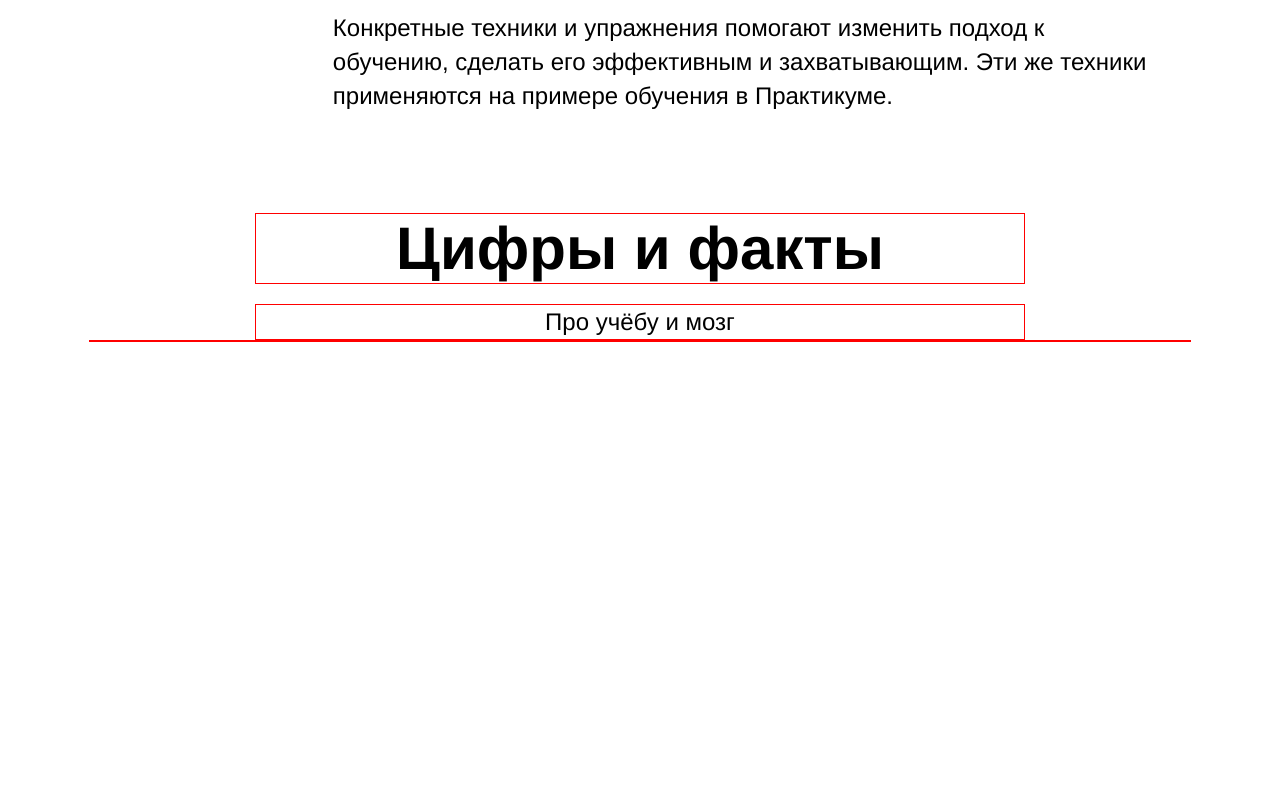
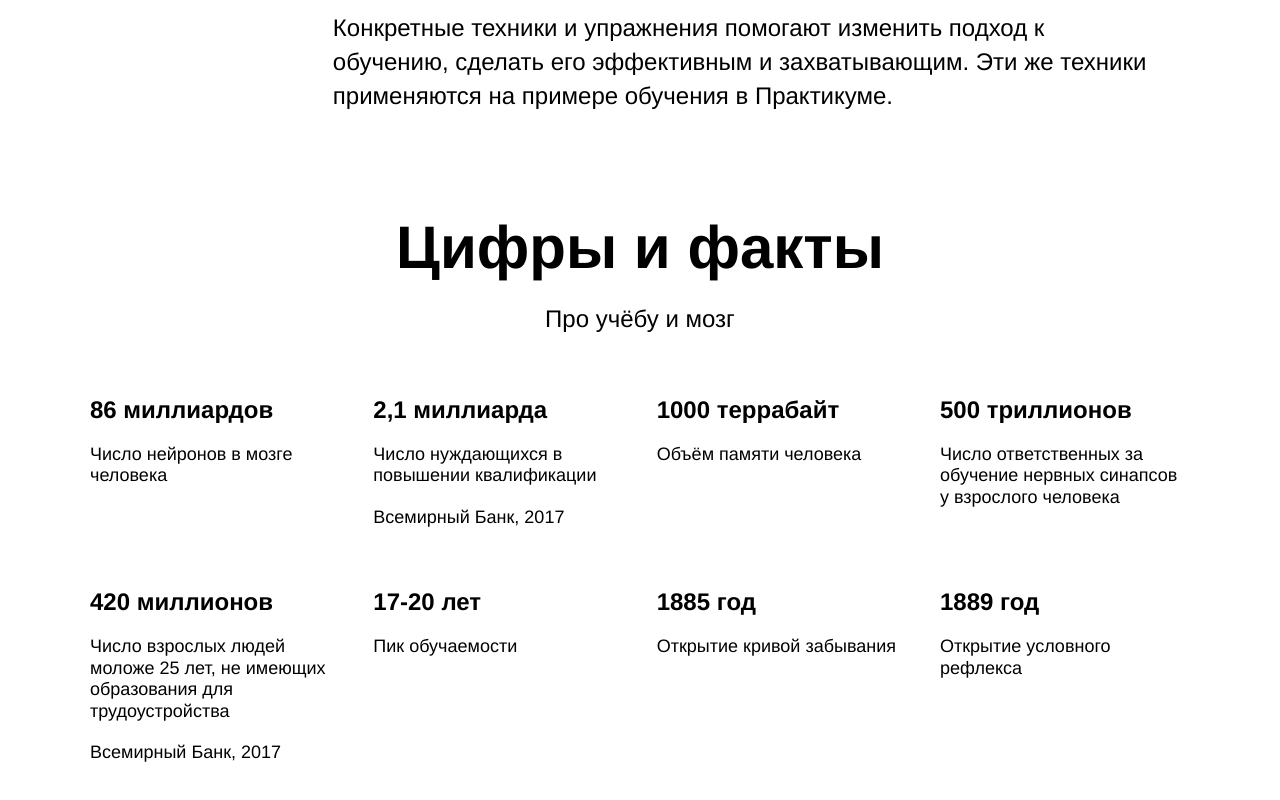
Before and after one commit to Trench-Dog/how-to-learn, a plain HTML site: page index.html in a window 1280 px wide. Shown: the part 1143-1943 px from the top of the page. Before the commit the page ends 1585 px from the top, so only its background shows below. Drawn offline with Linux system fonts and the light colour scheme.

Commit message:
3 блока

```diff
--- a/index.html
+++ b/index.html
@@ -53,14 +53,48 @@
           Про учёбу и мозг
         </h4>
         <div class="table digits__table">
-          <div class="cell table__cell"></div>
-          <div class="cell table__cell"></div>
-          <div class="cell table__cell"></div>
-          <div class="cell table__cell"></div>
-          <div class="cell table__cell"></div>
-          <div class="cell table__cell"></div>
-          <div class="cell table__cell"></div>
-          <div class="cell table__cell"></div>
+          <div class="cell table__cell">
+            <p class="heading table__heading">86 миллиардов</p>
+            <p class="text table__text">Число нейронов в мозге человека</p>
+          </div>
+          <div class="cell table__cell">
+            <p class="heading table__heading">2,1 миллиарда</p>
+            <p class="text table__text">
+              Число нуждающихся в повышении квалификации
+            </p>
+            <p class="text table__text">Всемирный Банк, 2017</p>
+          </div>
+          <div class="cell table__cell">
+            <p class="heading table__heading">1000 террабайт</p>
+            <p class="text table__text">Объём памяти человека</p>
+          </div>
+          <div class="cell table__cell">
+            <p class="heading table__heading">500 триллионов</p>
+            <p class="text table__text">
+              Число ответственных за обучение нервных синапсов у взрослого
+              человека
+            </p>
+          </div>
+          <div class="cell table__cell">
+            <p class="heading table__heading">420 миллионов</p>
+            <p class="text table__text">
+              Число взрослых людей моложе 25 лет, не имеющих образования для
+              трудоустройства
+            </p>
+            <p class="text table__text">Всемирный Банк, 2017</p>
+          </div>
+          <div class="cell table__cell">
+            <p class="heading table__heading">17-20 лет</p>
+            <p class="text table__text">Пик обучаемости</p>
+          </div>
+          <div class="cell table__cell">
+            <p class="heading table__heading">1885 год</p>
+            <p class="text table__text">Открытие кривой забывания</p>
+          </div>
+          <div class="cell table__cell">
+            <p class="heading table__heading">1889 год</p>
+            <p class="text table__text">Открытие условного рефлекса</p>
+          </div>
         </div>
       </section>
     </div>
--- a/styles/style.css
+++ b/styles/style.css
@@ -103,7 +103,6 @@
   line-height: 1.15;
   font-size: 60px;
   font-weight: 600;
-  border: 1px solid red;
   width: 60%;
   text-align: center;
 }
@@ -112,16 +111,33 @@
   line-height: 34px;
   font-size: 24px;
   font-weight: normal;
-  border: 1px solid red;
   width: 60%;
   text-align: center;
 }
 .table {
   width: 1100px;
   margin: 0 auto 100px;
-  border: 1px solid red;
+  display: flex;
+  flex-flow: row wrap;
+  justify-content: space-between;
 }
-/* и элемента с модификатором вида ключ-значение */
+.table__cell {
+  width: 250px;
+  margin: 60px 0 0;
+}
+.table__heading {
+  line-height: 1.15;
+  font-size: 24px;
+  font-weight: 600;
+  margin: 0;
+}
+.table__text {
+  line-height: 1.2;
+  font-size: 18px;
+  font-weight: normal;
+  margin: 20px 0 0;
+}
+
 .table__cell_theme_dark {
   width: 200px;
   color: white;
```
